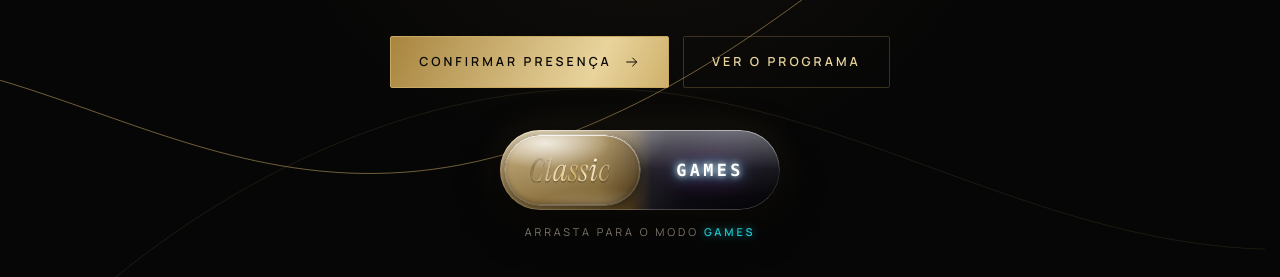
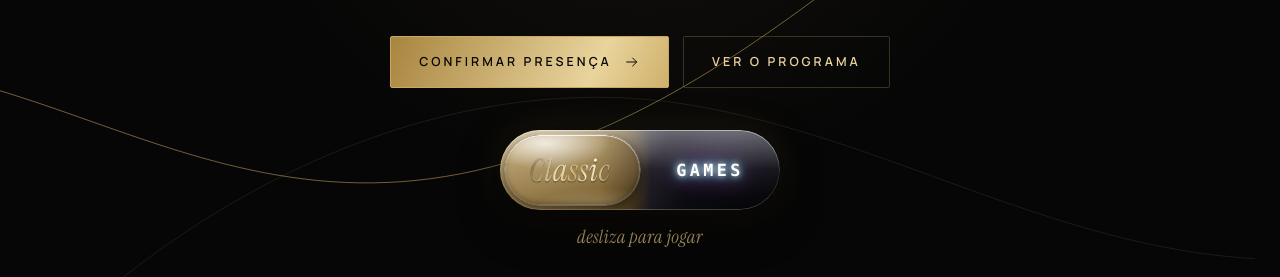
Before and after one commit to franciscopaisborges-prog/meuaniversario, a website with bundled scripts: page index.html in a window 1280 px wide. Shown: the part 687-964 px from the top of the page. Built offline with nearby package versions, Linux system fonts and the light colour scheme; animation ran at ten frames a second.

Commit message:
Dica do switch: 'desliza para jogar' discreta com brilho, só depois de 5 s sem arrastar
Co-Authored-By: Claude Opus 5.5 <noreply@anthropic.com>
Claude-Session: https://claude.ai/code/session_011dVLMmNKjWxmvXUFWzHpLZ

```diff
--- a/assets/css/mode.css
+++ b/assets/css/mode.css
@@ -458,19 +458,44 @@ html[data-mode="games"] .mode-switch--hero .mode-switch__track {
   box-shadow: 0 14px 40px rgba(0, 0, 0, 0.6), 0 0 36px rgba(34, 243, 255, 0.25), 0 0 60px rgba(255, 43, 214, 0.15);
 }
 .hero__switch-hint {
+  /* aparece só depois de 5 s sem arrastar (mode.js); brilho a deslizar, como o "slide to unlock" */
   margin: 0;
-  font-size: 0.68rem;
-  letter-spacing: 0.26em;
-  text-transform: uppercase;
-  color: var(--muted);
+  font-family: "Instrument Serif", "Iowan Old Style", serif;
+  font-style: italic;
+  font-size: 1.15rem;
+  letter-spacing: 0.02em;
+  background: linear-gradient(100deg, rgba(214, 186, 120, 0.8) 0%, rgba(214, 186, 120, 0.8) 40%, #fff6dc 50%, rgba(214, 186, 120, 0.8) 60%, rgba(214, 186, 120, 0.8) 100%);
+  background-size: 250% 100%;
+  -webkit-background-clip: text;
+  background-clip: text;
+  color: transparent;
+  opacity: 0;
+  transform: translateY(-4px);
+  transition: opacity 0.8s var(--ease), transform 0.8s var(--ease);
+  pointer-events: none;
 }
-.hero__switch-hint b {
-  color: #22f3ff;
-  font-weight: 700;
-  text-shadow: 0 0 8px rgba(34, 243, 255, 0.7);
+.hero__switch-hint.is-visible {
+  opacity: 1;
+  transform: none;
+  animation: hint-shine 2.6s linear infinite;
+}
+@keyframes hint-shine {
+  from {
+    background-position: 100% 0;
+  }
+  to {
+    background-position: -50% 0;
+  }
 }
 html[data-mode="games"] .hero__switch-hint {
-  visibility: hidden;
+  opacity: 0;
+}
+@media (prefers-reduced-motion: reduce) {
+  .hero__switch-hint.is-visible {
+    animation: none;
+    color: var(--gold);
+    background: none;
+  }
 }
 @media (max-width: 720px) {
   .mode-switch--hero {
--- a/assets/js/site/mode.js
+++ b/assets/js/site/mode.js
@@ -203,7 +203,27 @@ function initSwitch(sw) {
   });
 }
 
+/* Dica "desliza para jogar": só depois de 5 s em CLASSIC sem mexer no switch. */
+const HINT_DELAY = 5000;
+let hintTimer = 0;
+
+function scheduleHint() {
+  const hint = document.getElementById("switchHint");
+  if (!hint) return;
+  clearTimeout(hintTimer);
+  hint.classList.remove("is-visible");
+  if (currentMode() !== "classic") return;
+  hintTimer = setTimeout(() => {
+    if (currentMode() === "classic") hint.classList.add("is-visible");
+  }, HINT_DELAY);
+}
+
 export function initMode() {
   applyMode(currentMode());
-  document.querySelectorAll(".mode-switch").forEach(initSwitch);
+  document.querySelectorAll(".mode-switch").forEach((sw) => {
+    initSwitch(sw);
+    sw.addEventListener("pointerdown", scheduleHint);
+  });
+  document.addEventListener("modechange", scheduleHint);
+  scheduleHint();
 }
--- a/index.html
+++ b/index.html
@@ -142,7 +142,7 @@
                   </span>
                 </span>
               </button>
-              <p class="hero__switch-hint" aria-hidden="true">Arrasta para o modo <b>GAMES</b></p>
+              <p class="hero__switch-hint" id="switchHint" aria-hidden="true">desliza para jogar</p>
             </div>
 
             <ul class="hero__facts" aria-label="Informação essencial">
```
